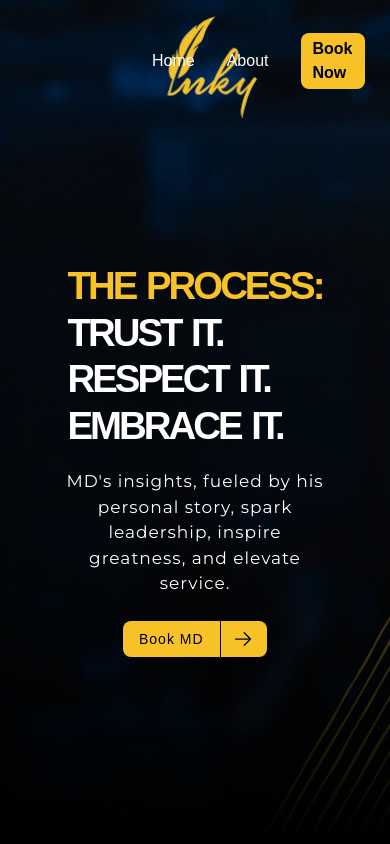
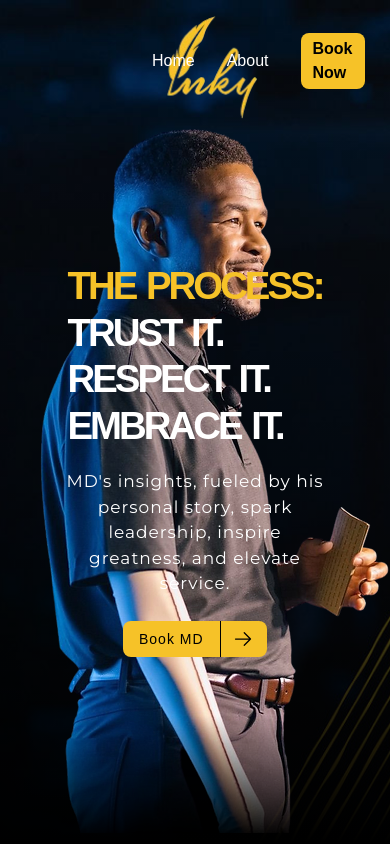
Before and after one commit to allanXQ/inky-ui, a React (Vite) app: page / in a window 390 px wide. Shown: the top 844 px of the page. Built offline with nearby package versions, Linux system fonts and the light colour scheme; a web font is replaced by a local one.

Commit message:
hero responsive

```diff
--- a/src/App.css
+++ b/src/App.css
@@ -8,12 +8,6 @@
 
 #inner-hero {
   background: linear-gradient(to bottom, rgba(0, 0, 0, 0), rgba(0, 0, 0, 1));
-}
-
-#hero-inky {
-  width: 349px;
-  height: 705px;
-  object-fit: cover;
 }
 
 #hero-book-btn {
@@ -41,7 +35,6 @@
 }
 .hero-long {
   font-family: "Montserrat", sans-serif;
-  /* font-optical-sizing: auto; */
   font-size: 17px;
   letter-spacing: 1px;
 }
--- a/src/Pages/Home.jsx
+++ b/src/Pages/Home.jsx
@@ -80,13 +80,13 @@ export default function Home() {
           className="flex flex-col  gap-4 items-center justify-center  min-h-screen "
         >
           <div className="flex items-center justify-center gap-4 w-2/3">
-            {/* <img
+            <img
               id="hero-inky"
               src="./Inky.webp"
               width={349}
               height={700}
-              className="absolute left-44 top-20"
-            /> */}
+              className="absolute left-10 md:left-48 top-32 md:top-20"
+            />
             <div
               id="hero-text"
               className="flex flex-col items-center justify-center z-20 mt-20 sm:mt-56 gap-6"
```
